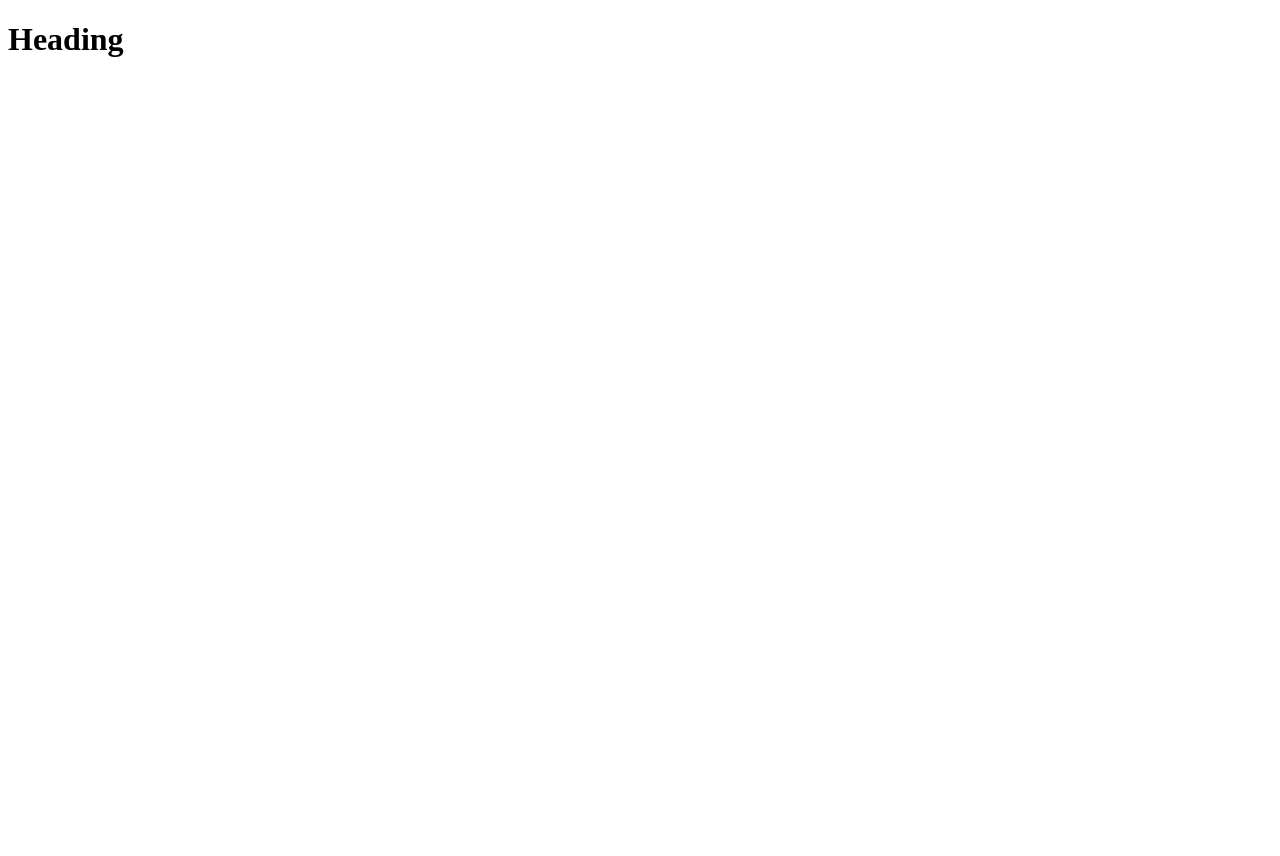
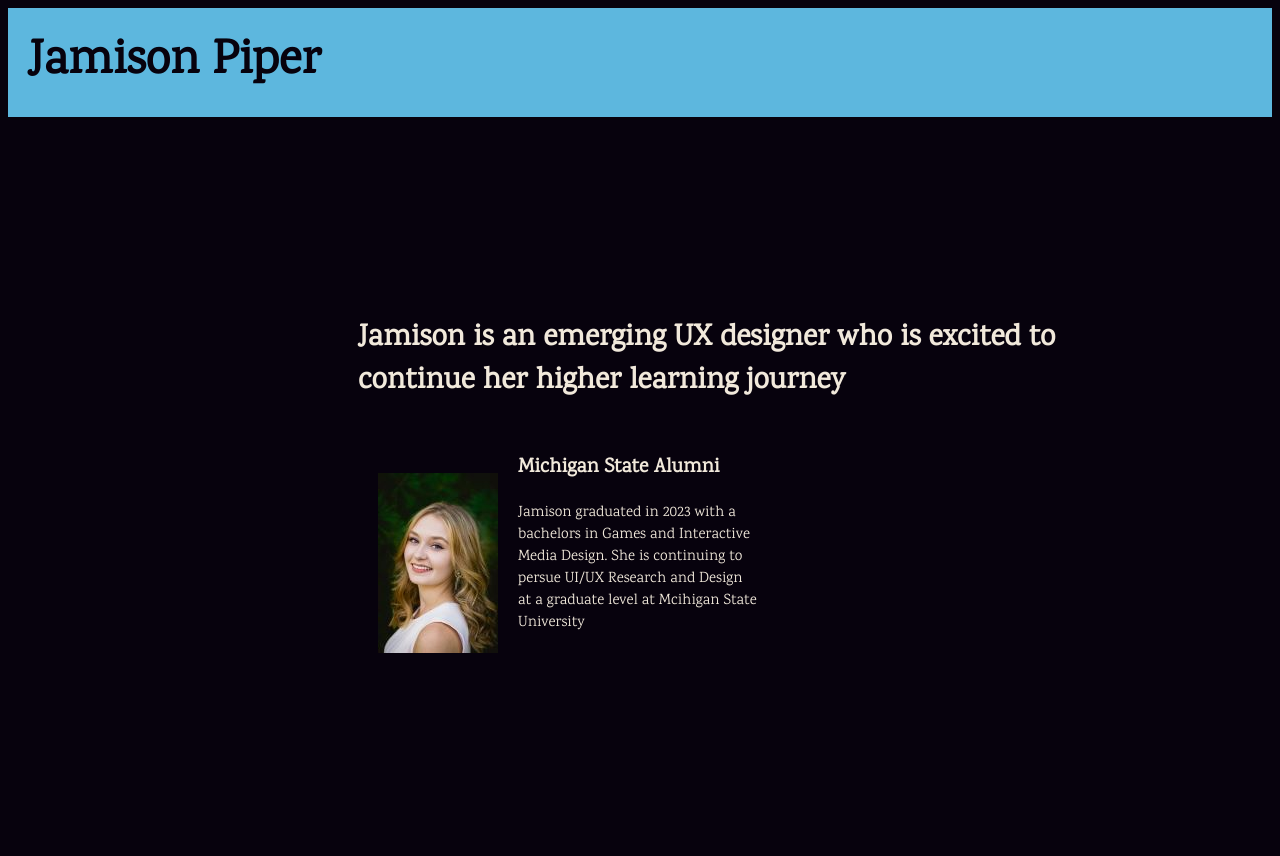
Before and after one commit to Piperja/Project4.5, a plain HTML site: page index.html in a window 1280 px wide. Before the commit the page ends 800 px from the top, so only its background shows below. Drawn offline with Linux system fonts and the light colour scheme.

Commit message:
html and css

```diff
--- a/index.html
+++ b/index.html
@@ -1,14 +1,21 @@
 <!DOCTYPE html>
 <html lang="en">
+  <link href='https://fonts.googleapis.com/css?family=Karma' rel='stylesheet'>
   <head>
     <meta charset="UTF-8">
     <meta name="viewport" content="width=device-width, initial-scale=1.0">
     <meta http-equiv="X-UA-Compatible" content="ie=edge">
-    <title>Title</title>
+    <title>Project 4.5</title>
     <link rel="stylesheet" href="screen.css">
   </head>
   <body>
-    <h1>Heading</h1>
+    <h1>Jamison Piper</h1>
+    <h2>Jamison is an emerging UX designer who is excited to continue her higher learning journey</h2>
+    <div>
+      <img alt="Headshot of Jamison Piper" src="meagainmeduim.jpg"/>
+      <h3>Michigan State Alumni</h3>
+      <p>Jamison graduated in 2023 with a bachelors in Games and Interactive Media Design. She is continuing to persue UI/UX Research and Design at a graduate level at Mcihigan State University</p>
+    </div>
     <script src="index.js"></script>
   </body>
 </html>
--- a/screen.css
+++ b/screen.css
@@ -1 +1,45 @@
 /* Add screen styles below */
+body {
+    background: #07020D;
+}
+
+h1 {
+    background: #5DB7DE;
+    color:#07020D;
+    margin: 0 auto;
+    padding: 20px;
+    font-family:'Karma';font-size: 48px;
+
+}
+
+h2 {
+    color: #F1E9DB;
+    font-family: 'Karma'; font-size: 30px;
+    margin-left: 350px;
+    margin-top: 200px;
+    margin-right: 200px;
+
+}
+
+h3{
+    color:#F1E9DB;
+    font-family: 'Karma'; font-size: 20px;
+}
+
+div {
+    color:#F1E9DB;
+    font-family: 'Karma'; font-size: 15px;
+    margin-top: 50px;
+    margin-left: 350px;
+    width: 400px;
+    height: 400px;
+}
+
+p {
+
+}
+
+img {
+    float: left;
+    padding: 20px;
+}
```
Also changed, not shown: meagainmeduim.jpg (added), 1 other file.
